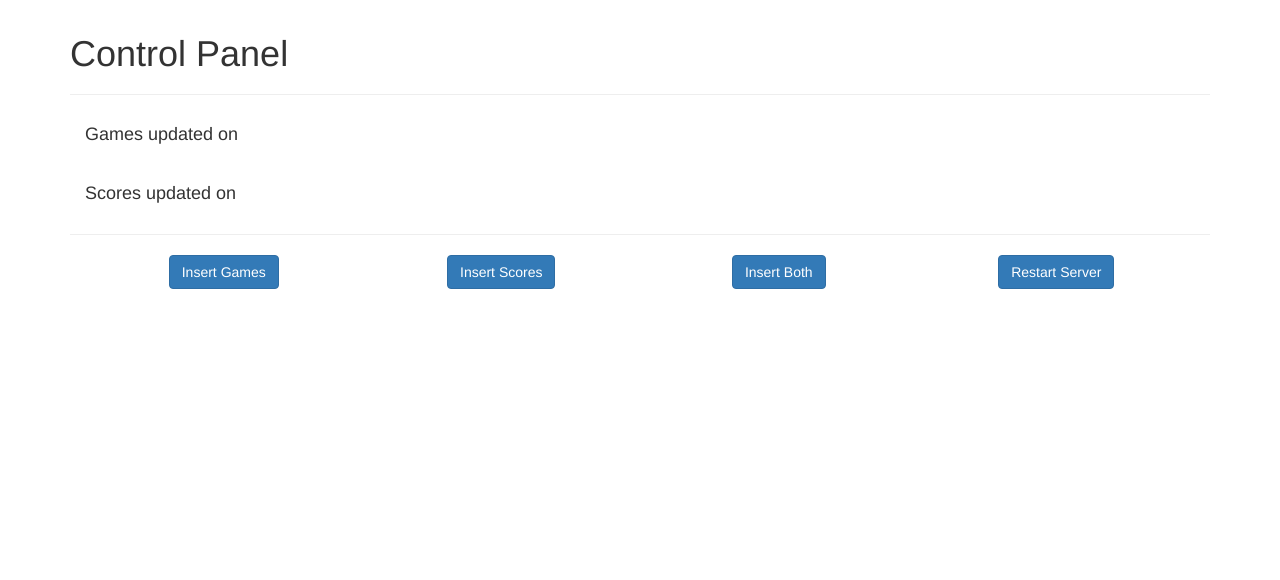
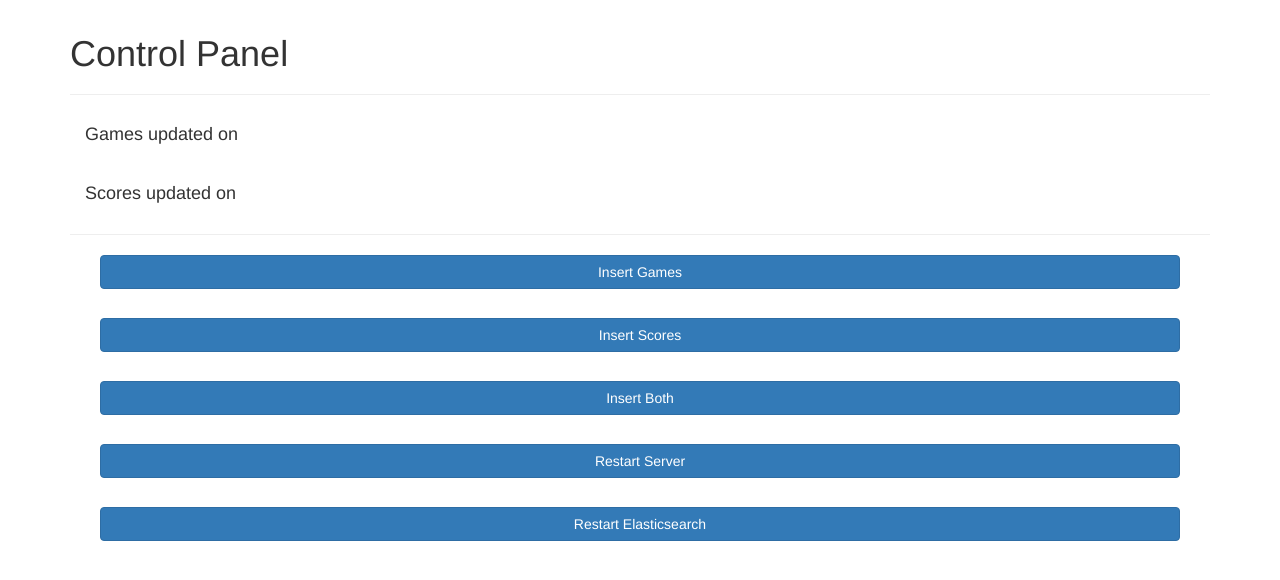
Before and after one commit to nilfm/nba-betting-simulator, a Flask app: template app/templates/admin.html in a window 1280 px wide. Shown: the part 51-631 px from the top of the page. Run offline with Flask 2, Linux system fonts and the light colour scheme; the template is opened without the code that fills it, so the values that code supplies are empty; the visitor is signed in with stand-in values (Sample User, id 1); data comes from the database, SQL or seed files in the repository; some libraries are stand-ins or nearby versions.

Commit message:
Admin page

```diff
--- a/app/templates/admin.html
+++ b/app/templates/admin.html
@@ -12,24 +12,29 @@
     </div>
     <hr>
     <div class="container-fluid">
-        <div align="center" class="form-group col-xl-3 col-lg-3 col-md-3 col-sm-3 col-xs-12">
+        <div align="center" class="form-group col-xl-12 col-lg-12 col-md-12 col-sm-12 col-xs-12">
             <form action="/execute/insert_games.py" method="post">
-                <button class="btn btn-primary">Insert Games</button>
+                <button class="btn btn-block btn-primary">Insert Games</button>
             </form>
         </div>
-        <div align="center" class="form-group col-xl-3 col-lg-3 col-md-3 col-sm-3 col-xs-12">
+        <div align="center" class="form-group col-xl-12 col-lg-12 col-md-12 col-sm-12 col-xs-12">
             <form action="/execute/insert_scores.py" method="post">
-                <button class="btn btn-primary">Insert Scores</button>
+                <button class="btn btn-block btn-primary">Insert Scores</button>
             </form>
         </div>
-        <div align="center" class="form-group col-xl-3 col-lg-3 col-md-3 col-sm-3 col-xs-12">
+        <div align="center" class="form-group col-xl-12 col-lg-12 col-md-12 col-sm-12 col-xs-12">
             <form action="/execute/daily_task.py" method="post">
-                <button class="btn btn-primary">Insert Both</button>
+                <button class="btn btn-block btn-primary">Insert Both</button>
             </form>
         </div>
-        <div align="center" class="form-group col-xl-3 col-lg-3 col-md-3 col-sm-3 col-xs-12">
+        <div align="center" class="form-group col-xl-12 col-lg-12 col-md-12 col-sm-12 col-xs-12">
             <form action="/execute/restart_server.sh" method="post">
-                <button class="btn btn-primary">Restart Server</button>
+                <button class="btn btn-block btn-primary">Restart Server</button>
+            </form>
+        </div>
+        <div align="center" class="form-group col-xl-12 col-lg-12 col-md-12 col-sm-12 col-xs-12">
+            <form action="/execute/restart_elasticsearch.sh" method="post">
+                <button class="btn btn-block btn-primary">Restart Elasticsearch</button>
             </form>
         </div>
     </div>
```
